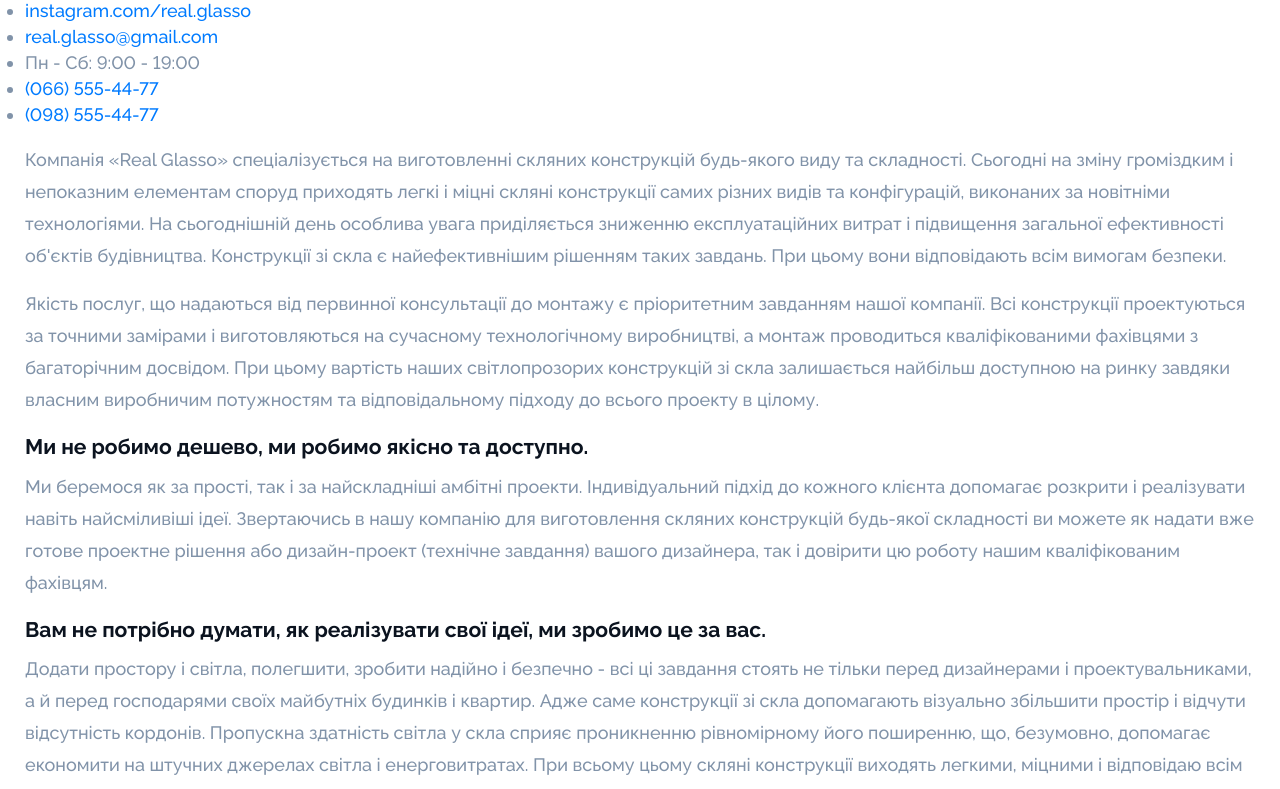
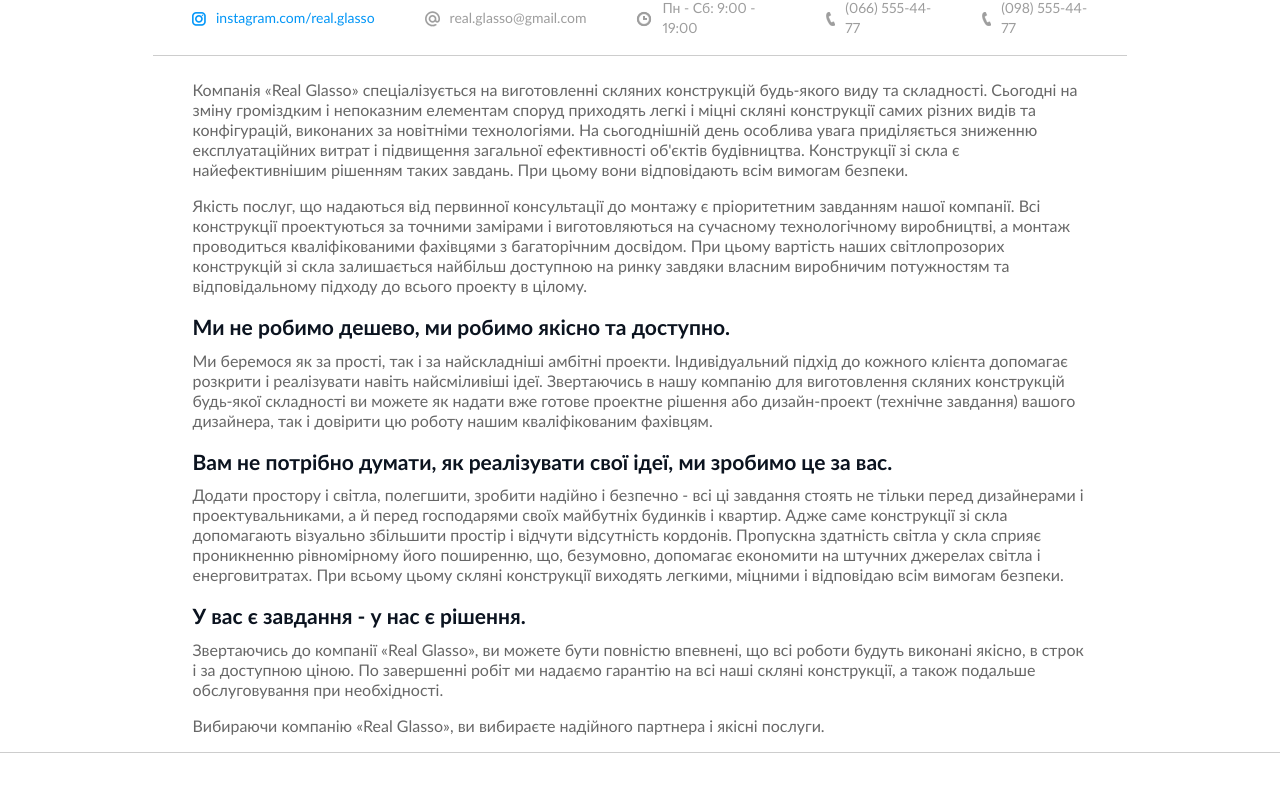
Before and after one commit to Narleman/1905, a website: page app/about.html in a window 1280 px wide. Shown: the part 311-1100 px from the top of the page. Drawn offline with nearby package versions, Linux system fonts and the light colour scheme; files that its build step writes are made by us from their sources.

Commit message:
страница about.html

```diff
--- a/app/about.html
+++ b/app/about.html
@@ -18,11 +18,11 @@
   <section class="contact-list">
     <div class="container">
       <ul>
-        <li><a href="">instagram.com/real.glasso</a></li>
-        <li><a href="">real.glasso@gmail.com</a></li>
-        <li>Пн - Сб: 9:00 - 19:00</li>
-        <li><a href="">(066) 555-44-77</a></li>
-        <li><a href="">(098) 555-44-77</a></li>
+        <li><span><img src="./images/src/insta.png" alt="INST"></span><a href="">instagram.com/real.glasso</a></li>
+        <li><span><img src="./images/src/email.png" alt="INST"></span><a href="">real.glasso@gmail.com</a></li>
+        <li><span><img src="./images/src/clock.png" alt="INST"></span>Пн - Сб: 9:00 - 19:00</li>
+        <li><span><img src="./images/src/tel.png" alt="INST"></span><a href="">(066) 555-44-77</a></li>
+        <li><span><img src="./images/src/tel.png" alt="INST"></span><a href="">(098) 555-44-77</a></li>
       </ul>
     </div>
   </section>
--- a/app/styles/sass/blocks/_about.sass
+++ b/app/styles/sass/blocks/_about.sass
@@ -1,7 +1,7 @@
 .about-top
+    font-family: "Calibri", sans serif
     /* Style for "ПРО КОМПАН" */
     color: #ffffff
-    font-family: "Cera PRO"
     font-size: 99px
     font-weight: 500
     font-style: normal
@@ -9,3 +9,53 @@
     line-height: 122px
     text-align: center
     text-transform: uppercase
+    background-image: url(../images/src/about-us.jpg)
+
+.contact-list
+    margin-bottom: 24px
+
+    .container
+        max-width: 974px
+        border-bottom: 1px solid #CDCDCD
+    ul
+        display: flex
+        list-style: none
+        margin-bottom: 17px
+        padding: 0 24px
+
+        li
+            font-family: "Calibri", sans serif
+            font-size: 14px;
+            font-weight: 400;
+            color: #9d9d9d;
+            display: flex
+            align-items: center
+
+            span
+                margin-right: 10px
+
+            a
+                font-family: "Calibri", sans serif
+                font-size: 14px;
+                font-weight: 400;
+                color: #9d9d9d;
+                text-decoration: none
+
+        li:not(:last-child)
+            margin-right: 50px
+        li:first-child
+            a
+                color: #0095f6
+
+
+.about-info
+    font-family: "Calibri", sans serif
+
+    .container
+        max-width: 925px;
+
+    p
+        font-size: 16px
+        font-weight: 300
+        color: #676767
+        line-height: 20px
```
Also changed, not shown: app/css/main.min.css, app/images/dist/about-us.jpg (added), app/images/dist/clock.png (added), app/images/dist/clock.svg (added), app/images/dist/email.png (added), app/images/dist/email.svg (added), app/images/dist/insta.png (added), app/images/dist/insta.svg (added), app/images/dist/tel.png (added), app/images/dist/tel.svg (added), app/images/src/about-us.jpg (added), app/images/src/clock.png (added), app/images/src/email.png (added), app/images/src/insta.png (added), 1 more files.
